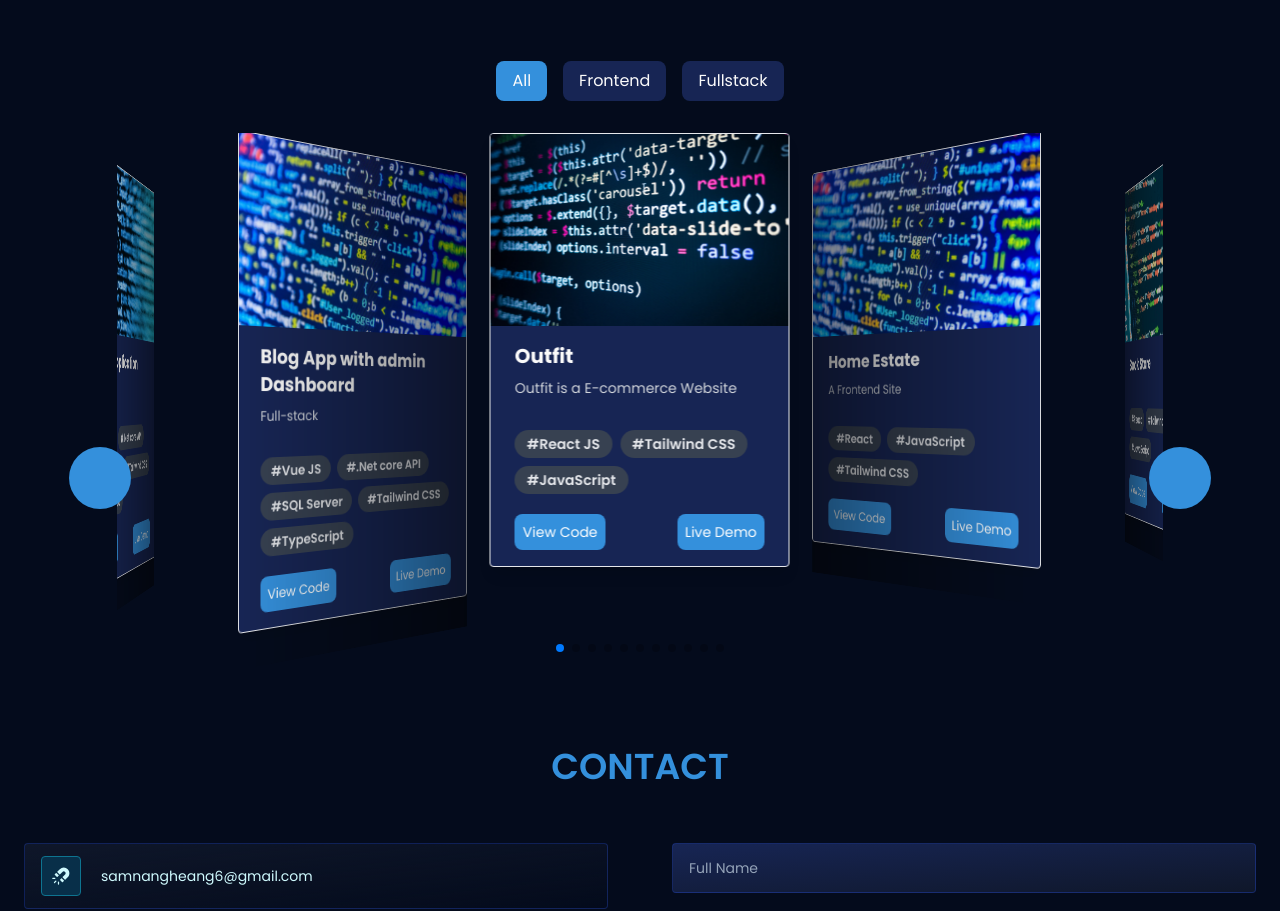
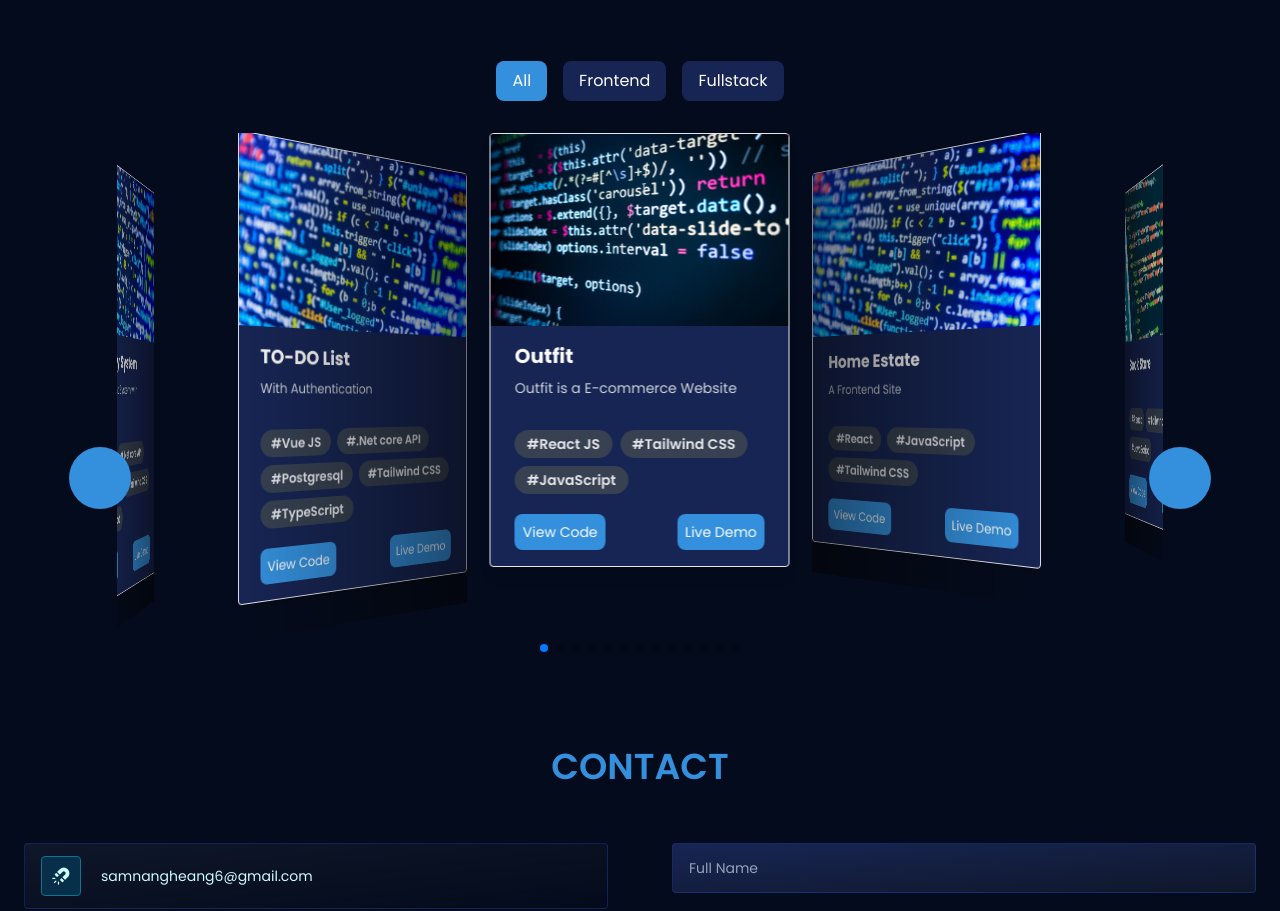
Before and after one commit to Samnang-web/my_portfolio, a React (Vite) app: page / in a window 1280 px wide. Shown: the part 3220-4131 px from the top of the page. Built offline with nearby package versions, Linux system fonts and the light colour scheme; some icons are missing.

Commit message:
add project

```diff
--- a/src/components/Projects.jsx
+++ b/src/components/Projects.jsx
@@ -7,12 +7,12 @@ import "swiper/css/navigation";
 import "swiper/css/pagination";
 import ProjectCard from "./UI/ProjectsCard";
 import { Icon } from "@iconify/react";
-import code_1 from '../assets/code-1.jpg'
-import code_2 from '../assets/code-2.jpg'
-import code_3 from '../assets/code-3.jpg'
-import code_4 from '../assets/code-4.jpg'
-import code_5 from '../assets/code-5.jpg'
-import code_6 from '../assets/code-6.jpg'
+import code_1 from "../assets/code-1.jpg";
+import code_2 from "../assets/code-2.jpg";
+import code_3 from "../assets/code-3.jpg";
+import code_4 from "../assets/code-4.jpg";
+import code_5 from "../assets/code-5.jpg";
+import code_6 from "../assets/code-6.jpg";
 
 const projects = [
   {
@@ -101,18 +101,60 @@ const projects = [
     description: "Full-stack ",
     image: code_4,
     category: "Fullstack",
-    tags: ["Vue JS", ".Net core API", "SQL Server","Tailwind CSS", "TypeScript"],
-    liveLink: "https://notes-application-amber.vercel.app",
-    codeLink: "/",
+    tags: [
+      "Vue JS",
+      ".Net core API",
+      "Postgresql",
+      "Tailwind CSS",
+      "TypeScript",
+    ],
+    liveLink: "https://notes-application-1g64.vercel.app",
+    codeLink: "https://github.com/Samnang-web/Notes-Application",
   },
   {
     title: "Blog App with admin Dashboard",
     description: "Full-stack ",
     image: code_2,
     category: "Fullstack",
-    tags: ["Vue JS", ".Net core API", "SQL Server","Tailwind CSS", "TypeScript"],
-    liveLink: "https://blog-frontend-sigma-ten.vercel.app",
+    tags: [
+      "Vue JS",
+      ".Net core API",
+      "Postgresql",
+      "Tailwind CSS",
+      "TypeScript",
+    ],
+    liveLink: "https://blog-fullstack-alpha.vercel.app",
     codeLink: "https://github.com/Samnang-web/Blog-fullstack",
+  },
+  {
+    title: "Inventory System",
+    description: "Management System with Dashboard ",
+    image: code_2,
+    category: "Fullstack",
+    tags: [
+      "Vue JS",
+      ".Net core API",
+      "Postgresql",
+      "Tailwind CSS",
+      "TypeScript",
+    ],
+    liveLink: "https://inventory-system-ecru-three.vercel.app",
+    codeLink: "https://github.com/Samnang-web/Inventory-System",
+  },
+  {
+    title: "TO-DO List",
+    description: "With Authentication",
+    image: code_2,
+    category: "Fullstack",
+    tags: [
+      "Vue JS",
+      ".Net core API",
+      "Postgresql",
+      "Tailwind CSS",
+      "TypeScript",
+    ],
+    liveLink: "https://to-do-list-72cq.vercel.app",
+    codeLink: "https://github.com/Samnang-web/To-do-list",
   },
 ];
 
@@ -126,10 +168,13 @@ const Projects = () => {
       : projects.filter((project) => project.category === selectedCategory);
 
   return (
-    <section id="project" className="max-w-screen-xl relative w-11/12 px-16 pb-20 mx-auto">
-      <h5 className='text-primary uppercase text-2xl md:text-4xl font-semibold text-center pb-8 md:pb-14'>
-          Projects
-        </h5>
+    <section
+      id="project"
+      className="max-w-screen-xl relative w-11/12 px-16 pb-20 mx-auto"
+    >
+      <h5 className="text-primary uppercase text-2xl md:text-4xl font-semibold text-center pb-8 md:pb-14">
+        Projects
+      </h5>
       {/* Category Buttons */}
       <div className="flex justify-center space-x-4 my-6">
         {["All", "Frontend", "Fullstack"].map((category) => (
```
